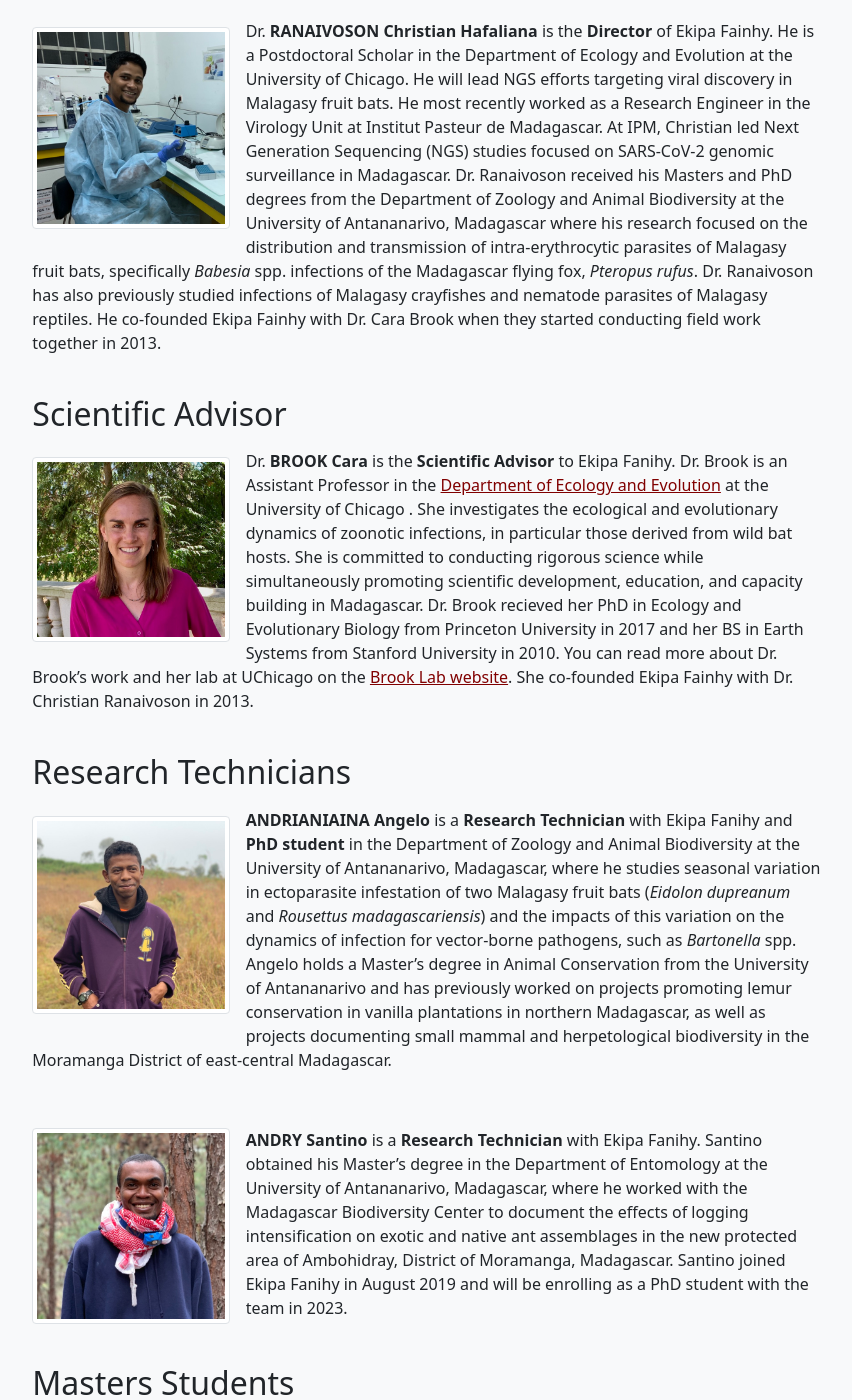
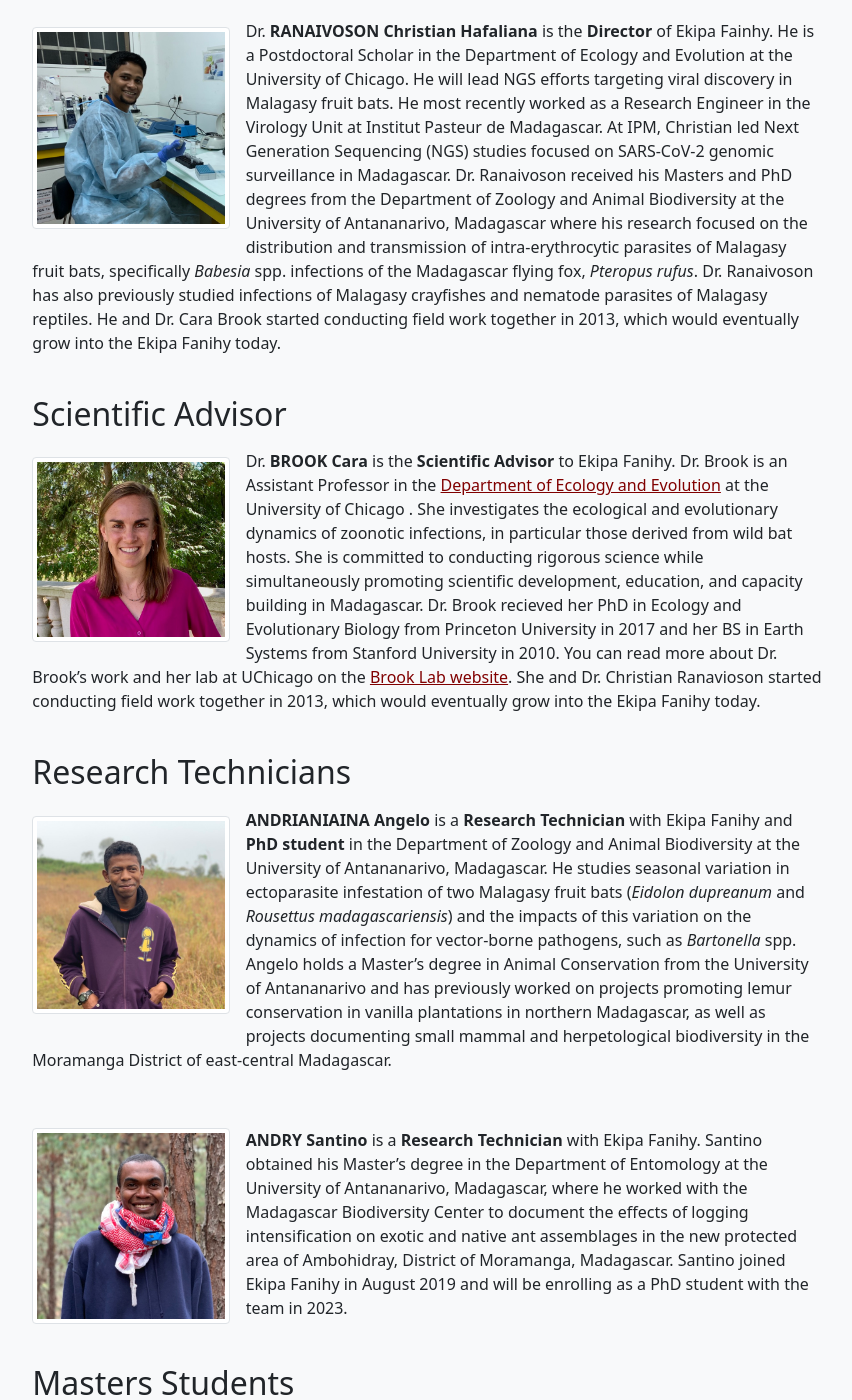
Before and after one commit to brooklabteam/www-ekipafanihy, a Jekyll site: the page built from Team.md, in a window 1280 px wide and 1400 px high, scrolled down 573 px. Shown: the whole window, without its empty margins (213-1065 px from the left). Built offline with Jekyll 4.4.1, drawn with Linux system fonts in a browser that asks for light colours.

Commit message:
Proofreading, combined reserach/projects page and programs page, combined join and contact us pages

```diff
--- a/Team.md
+++ b/Team.md
@@ -13,7 +13,7 @@ Our team is made up of Malagasy biologists including PhD students and Masters st
 
 <img src="/assets/team/christian_ranaivoson.jpg" alt="christian" class="img-thumbnail float-start col-md-3" />
 
-Dr. **RANAIVOSON Christian Hafaliana** is the **Director** of Ekipa Fainhy. He is a Postdoctoral Scholar in the Department of Ecology and Evolution at the University of Chicago. He will lead NGS efforts targeting viral discovery in Malagasy fruit bats. He most recently worked as a Research Engineer in the Virology Unit at Institut Pasteur de Madagascar. At IPM, Christian led Next Generation Sequencing (NGS) studies focused on SARS-CoV-2 genomic surveillance in Madagascar. Dr. Ranaivoson received his Masters and PhD degrees from the Department of Zoology and Animal Biodiversity at the University of Antananarivo, Madagascar where his research focused on the distribution and transmission of intra-erythrocytic parasites of Malagasy fruit bats, specifically *Babesia* spp. infections of the Madagascar flying fox, *Pteropus rufus*. Dr. Ranaivoson has also previously studied infections of Malagasy crayfishes and nematode parasites of Malagasy reptiles. He co-founded Ekipa Fainhy with Dr. Cara Brook when they started conducting field work together in 2013.
+Dr. **RANAIVOSON Christian Hafaliana** is the **Director** of Ekipa Fainhy. He is a Postdoctoral Scholar in the Department of Ecology and Evolution at the University of Chicago. He will lead NGS efforts targeting viral discovery in Malagasy fruit bats. He most recently worked as a Research Engineer in the Virology Unit at Institut Pasteur de Madagascar. At IPM, Christian led Next Generation Sequencing (NGS) studies focused on SARS-CoV-2 genomic surveillance in Madagascar. Dr. Ranaivoson received his Masters and PhD degrees from the Department of Zoology and Animal Biodiversity at the University of Antananarivo, Madagascar where his research focused on the distribution and transmission of intra-erythrocytic parasites of Malagasy fruit bats, specifically *Babesia* spp. infections of the Madagascar flying fox, *Pteropus rufus*. Dr. Ranaivoson has also previously studied infections of Malagasy crayfishes and nematode parasites of Malagasy reptiles. He and Dr. Cara Brook started conducting field work together in 2013, which would eventually grow into the Ekipa Fanihy today.
 
 <div style="clear:both;">&nbsp;</div>
 
@@ -21,7 +21,7 @@ Dr. **RANAIVOSON Christian Hafaliana** is the **Director** of Ekipa Fainhy. He i
 
 <img src="/assets/team/carabrook-headshot-2020.jpeg" alt="headshot" class="img-thumbnail float-start col-md-3" />
 
-Dr. **BROOK Cara** is the **Scientific Advisor** to Ekipa Fanihy. Dr. Brook is an Assistant Professor in the [Department of Ecology and Evolution](https://ecologyandevolution.uchicago.edu/) at the University of Chicago . She investigates the ecological and evolutionary dynamics of zoonotic infections, in particular those derived from wild bat hosts. She is committed to conducting rigorous science while simultaneously promoting scientific development, education, and capacity building in Madagascar. Dr. Brook recieved her PhD in Ecology and Evolutionary Biology from Princeton University in 2017 and her BS in Earth Systems from Stanford University in 2010. You can read more about Dr. Brook's work and her lab at UChicago on the [Brook Lab website](https://www.brooklab.org). She co-founded Ekipa Fainhy with Dr. Christian Ranaivoson in 2013.
+Dr. **BROOK Cara** is the **Scientific Advisor** to Ekipa Fanihy. Dr. Brook is an Assistant Professor in the [Department of Ecology and Evolution](https://ecologyandevolution.uchicago.edu/) at the University of Chicago . She investigates the ecological and evolutionary dynamics of zoonotic infections, in particular those derived from wild bat hosts. She is committed to conducting rigorous science while simultaneously promoting scientific development, education, and capacity building in Madagascar. Dr. Brook recieved her PhD in Ecology and Evolutionary Biology from Princeton University in 2017 and her BS in Earth Systems from Stanford University in 2010. You can read more about Dr. Brook's work and her lab at UChicago on the [Brook Lab website](https://www.brooklab.org). She and Dr. Christian Ranavioson started conducting field work together in 2013, which would eventually grow into the Ekipa Fanihy today.
 
 <div style="clear:both;">&nbsp;</div>
 
@@ -29,7 +29,7 @@ Dr. **BROOK Cara** is the **Scientific Advisor** to Ekipa Fanihy. Dr. Brook is a
 
 <img src="/assets/team/angelo_andrianiaina.jpg" alt="angelo" class="img-thumbnail float-start col-md-3" />
 
-**ANDRIANIAINA Angelo** is a **Research Technician** with Ekipa Fanihy and **PhD student** in the Department of Zoology and Animal Biodiversity at the University of Antananarivo, Madagascar, where he studies seasonal variation in ectoparasite infestation of two Malagasy fruit bats (*Eidolon dupreanum* and *Rousettus madagascariensis*) and the impacts of this variation on the dynamics of infection for vector-borne pathogens, such as *Bartonella* spp. Angelo holds a Master's degree in Animal Conservation from the University of Antananarivo and has previously worked on projects promoting lemur conservation in vanilla plantations in northern Madagascar, as well as projects documenting small mammal and herpetological biodiversity in the Moramanga District of east-central Madagascar.
+**ANDRIANIAINA Angelo** is a **Research Technician** with Ekipa Fanihy and **PhD student** in the Department of Zoology and Animal Biodiversity at the University of Antananarivo, Madagascar. He studies seasonal variation in ectoparasite infestation of two Malagasy fruit bats (*Eidolon dupreanum* and *Rousettus madagascariensis*) and the impacts of this variation on the dynamics of infection for vector-borne pathogens, such as *Bartonella* spp. Angelo holds a Master's degree in Animal Conservation from the University of Antananarivo and has previously worked on projects promoting lemur conservation in vanilla plantations in northern Madagascar, as well as projects documenting small mammal and herpetological biodiversity in the Moramanga District of east-central Madagascar.
 
 <div style="clear:both;">&nbsp;</div>
 
```
Also changed, not shown: Contact_us.md (deleted, +0 -9 lines), about.md (+2 -2 lines), join.md (+6 -2 lines), programs.md (deleted, +0 -30 lines), research.md (+29 -0 lines).
